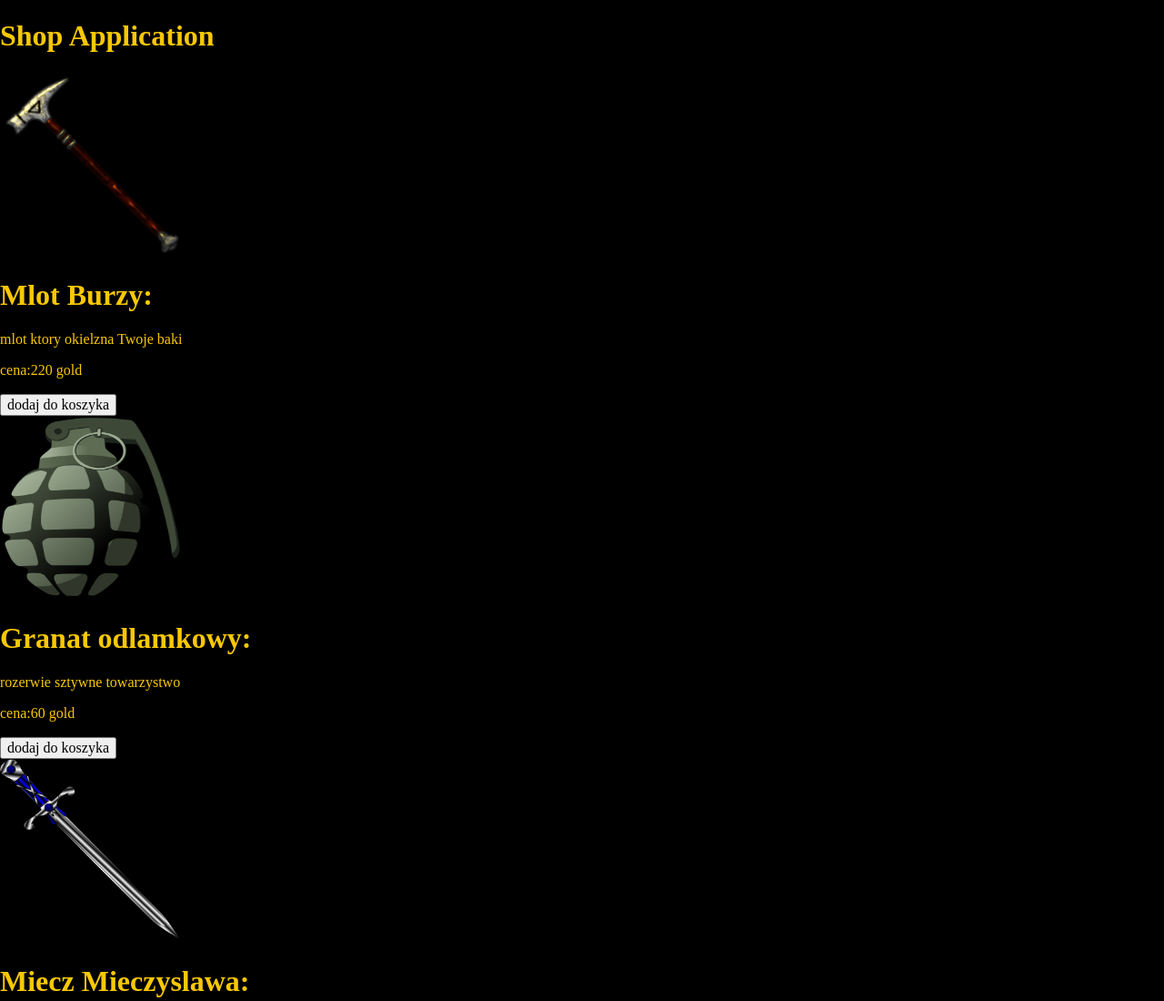
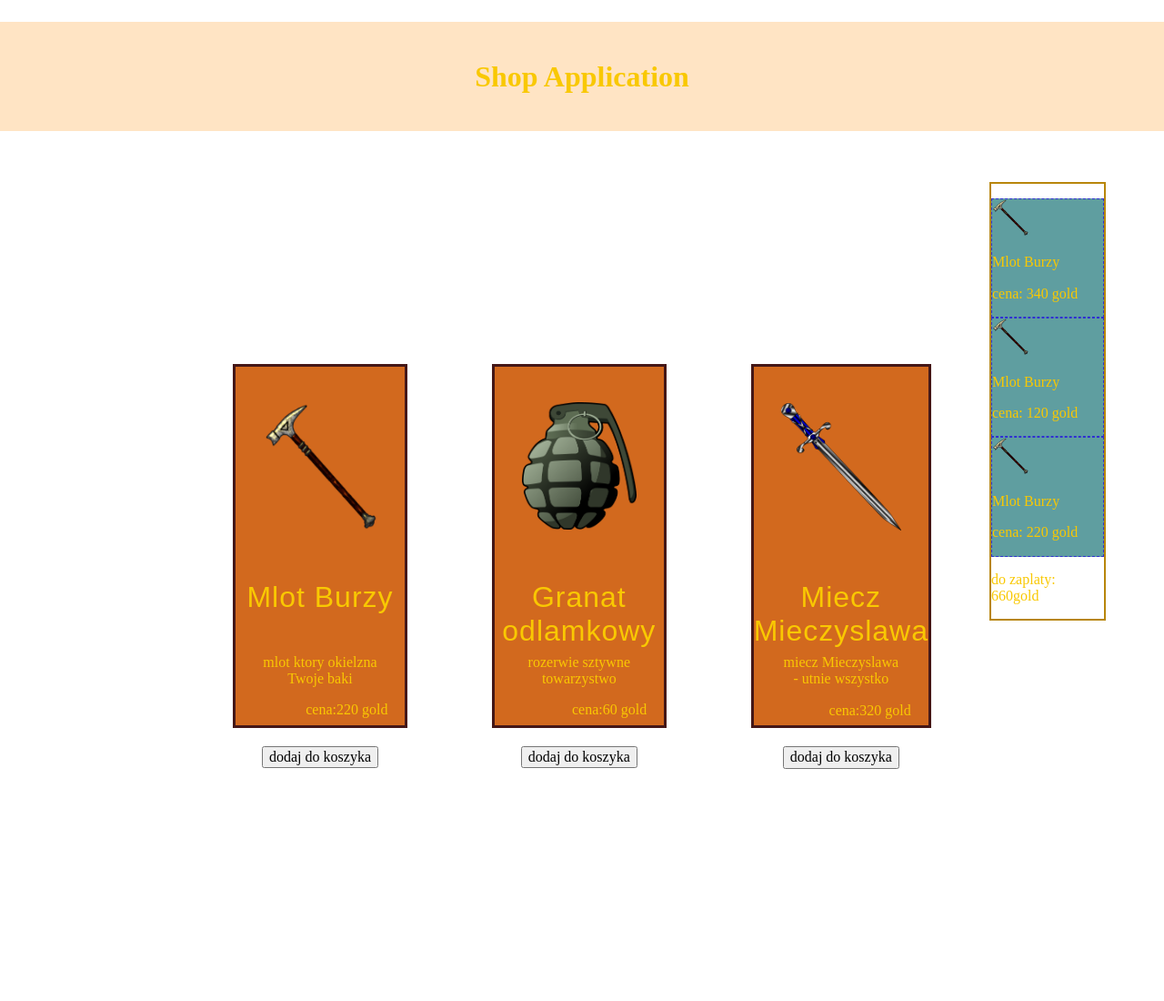
Before and after one commit to WaldekAdams/Shpo-App, a website: page src/content/index.html in a window 1280 px wide. Shown: the top 1100 px of the page at 91% size. After the commit the page ends 845 px from the top, so only its background shows below. Drawn offline with nearby package versions, Linux system fonts and the light colour scheme; files that its build step writes are made by us from their sources.

Commit message:
style elements

```diff
--- a/src/content/index.html
+++ b/src/content/index.html
@@ -32,28 +32,29 @@
     <div class="wrap__item">
       <img src="../assets/img/great-hammer-1300043_1280.png" alt="" srcset="" class="item__img" width="200px"
         height="200px">
-      <h1 class="item__heading">Mlot Burzy:</h1>
+      <h1 class="item__heading">Mlot Burzy</h1>
       <p class="item__description">mlot ktory okielzna Twoje baki</p>
       <p class="item__price">cena:220 gold</p>
-      <button class="item_btn">dodaj do koszyka</button>
+      <button class="item__btn">dodaj do koszyka</button>
+    </div>
+    <div class="wrap__item item">
+      <img src="../assets/img/hand-grenade-152921_1280.png" alt="" srcset="" class="item__img" width="200px"
+        height="200px">
+      <h1 class="item__heading">Granat odlamkowy</h1>
+      <p class="item__description">rozerwie sztywne towarzystwo</p>
+      <p class="item__price">cena:60 gold</p>
+      <button class="item__btn">dodaj do koszyka</button>
     </div>
     <div class="wrap__item">
-      <img src="../assets/img/hand-grenade-152921_1280.png" alt="" srcset="" width="200px" height="200px">
-      <h1 class="item__heading">Granat odlamkowy:</h1>
-      <p class="item__description">rozerwie sztywne towarzystwo</p>
-      <p class="item__price">cena:60 gold</p>
-      <button class="item_btn">dodaj do koszyka</button>
-    </div>
-    <div class="wrap__item">
-      <img src="../assets/img/sword-308087_1280.png" alt="" srcset="" width="200px" height="200px">
-      <h1 class="item__heading">Miecz Mieczyslawa:</h1>
+      <img src="../assets/img/sword-308087_1280.png" alt="" srcset="" class="item__img" width="200px" height="200px">
+      <h1 class="item__heading">Miecz Mieczyslawa</h1>
       <p class="item__description">miecz Mieczyslawa - utnie wszystko</p>
       <p class="item__price">cena:320 gold</p>
-      <button class="item_btn">dodaj do koszyka</button>
+      <button class="item__btn">dodaj do koszyka</button>
     </div>
   </div>
   <aside class="aside">
-    <ol class="added">
+    <ul class="added">
       <li class="addItem">
         <img src="../assets/img/great-hammer-1300043_1280.png" alt="" class="addItem__img" srcset="" width="40px"
           height="40px">
@@ -61,19 +62,19 @@
         <p class="addItem__price">cena: <span class="addItem__number">340</span> gold</p>
 
       </li>
-      <li>
+      <li class="addItem">
         <img src="../assets/img/great-hammer-1300043_1280.png" alt="" class="addItem__img" srcset="" width="40px"
           height="40px">
         <p class="addItem__name">Mlot Burzy</p>
         <p class="addItem__price">cena: <span class="addItem__number">120</span> gold</p>
       </li>
-      <li>
+      <li class="addItem">
         <img src="../assets/img/great-hammer-1300043_1280.png" alt="" class="addItem__img" srcset="" width="40px"
           height="40px">
         <p class="addItem__name">Mlot Burzy</p>
         <p class="addItem__price">cena: <span class="addItem__number">220</span> gold</p>
       </li>
-    </ol>
+    </ul>
     <div class="addItem__summary">
       <p class="addItem__total-cost">do zaplaty: <span class="addItem__toPay">660</span>gold</p>
     </div>
--- a/src/scss/main.scss
+++ b/src/scss/main.scss
@@ -6,11 +6,96 @@ html {
   box-sizing: border-box;
 }
 
-*, *:before, *:after {
+*,
+*:before,
+*:after {
   box-sizing: inherit;
 }
 
 body {
   color: $yellow;
-  background: $violet;
+  // background: $violet;
+  height: 100vh;
 }
+
+.heading {
+  height: 15vh;
+  background-color: bisque;
+  text-align: center;
+  line-height: 15vh;
+  margin-top: 3vh;
+}
+
+.wrap {
+  position: absolute;
+  width: 60vw;
+  height: 50vh;
+  top: 50%;
+  left: 50%;
+  transform: translate(-50%, 0);
+  display: flex;
+  justify-content: space-between;
+
+  &__item {
+    border: 3px solid rgb(68, 23, 23);
+    flex-basis: 25%;
+    background-color: chocolate;
+  }
+}
+
+.item {
+  &__img {
+    margin-top: 5%;
+    width: 100%;
+    padding: 30px;
+  }
+
+  &__heading {
+    font-family: fantasy;
+    font-weight: 400;
+    letter-spacing: 1px;
+    font-size: 32px;
+    text-align: center;
+    height: 15%;
+  }
+
+  &__description {
+    width: 70%;
+    margin: 0 auto;
+    text-align: center;
+
+
+  }
+
+  &__price {
+    text-align: right;
+    margin-right: 10%;
+  }
+
+  &__btn {
+    display: block;
+    margin: 30px auto 0;
+  }
+}
+
+
+.aside {
+  position: absolute;
+  top: 25%;
+  right: 5%;
+  border: 2px solid darkgoldenrod;
+  width: 10vw;
+}
+
+.added {
+  list-style: none;
+  width: 100%;
+  padding: 0;
+  background-color: cadetblue;
+}
+
+.addItem {
+  border: 1px dashed rgb(47, 47, 209);
+  width: 100%;
+
+}
```
